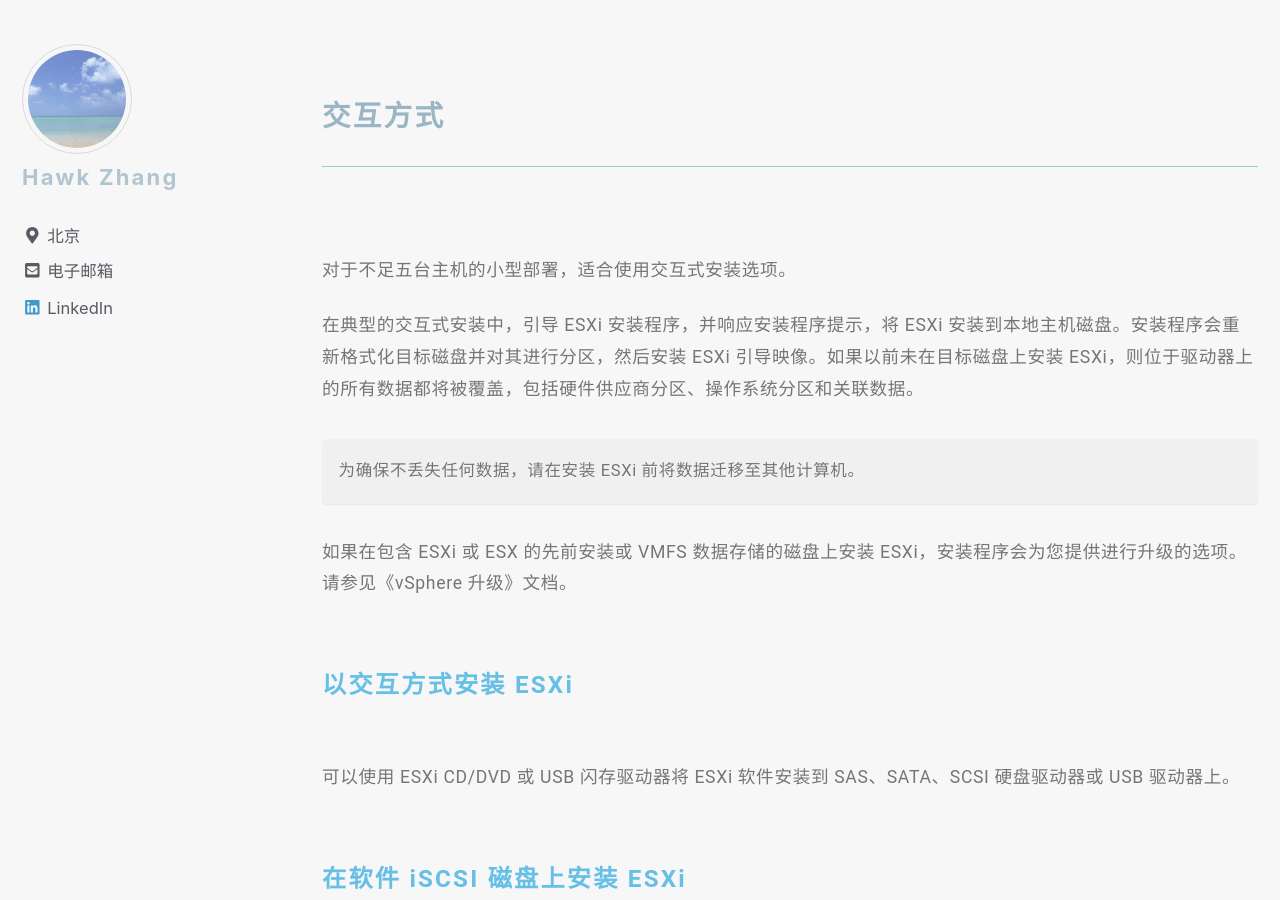
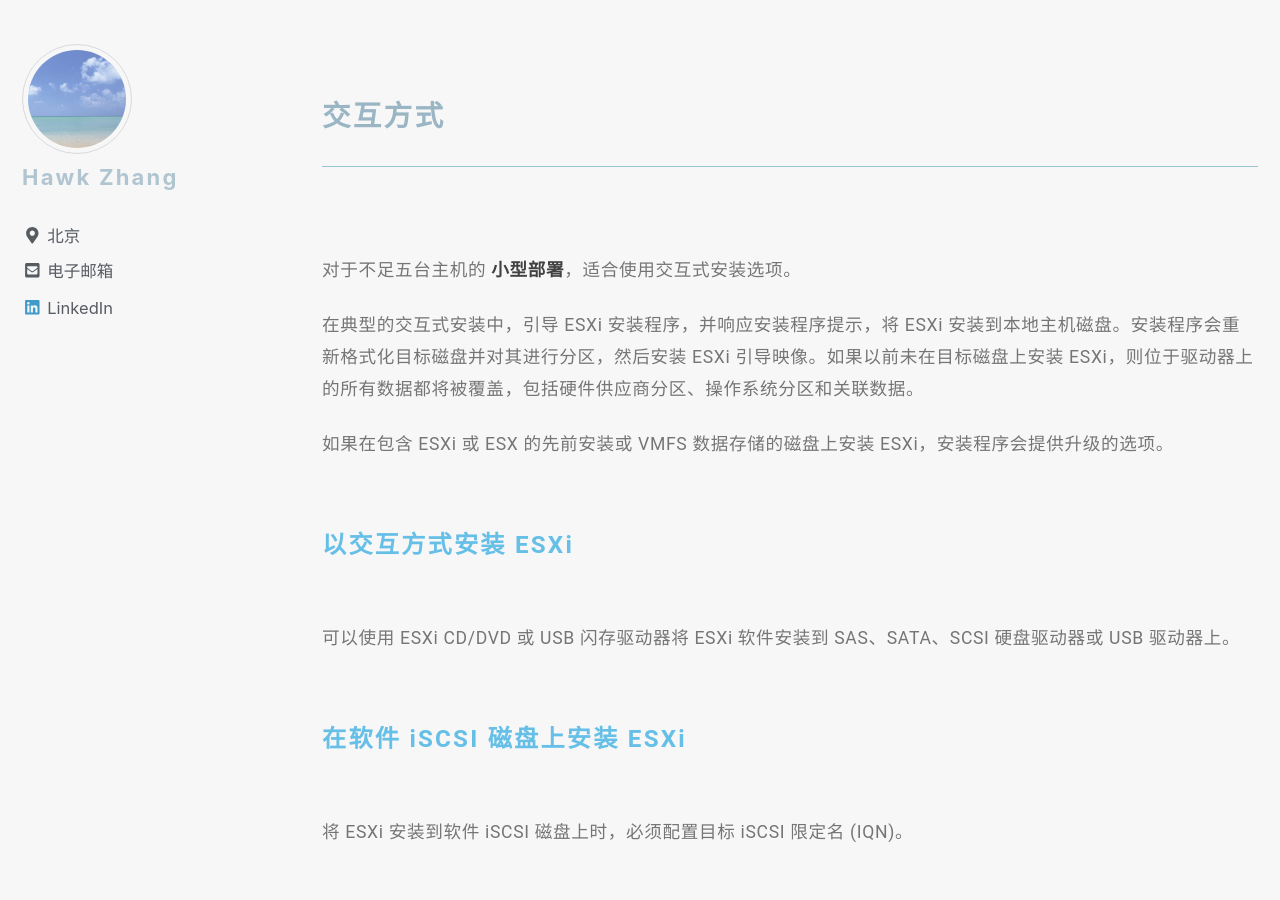
Before and after one commit to narru888/linotes_note, a Jekyll site: the page built from _posts/virtualizaion/2018-04-01-vsphere.setup.md, in a window 1280 px wide and 900 px high, scrolled down 14954 px. Built offline with Jekyll 4.4.1, drawn with Linux system fonts in a browser that asks for light colours; nearby versions of some CDN libraries; a script that is not in the unit is left out.

Commit message:
update on 2018-11-28 15:50:01 CST

```diff
--- a/_posts/virtualizaion/2018-04-01-vsphere.setup.md
+++ b/_posts/virtualizaion/2018-04-01-vsphere.setup.md
@@ -522,14 +522,11 @@
 
 ### 交互方式
 
-对于不足五台主机的小型部署，适合使用交互式安装选项。
+对于不足五台主机的 **小型部署**，适合使用交互式安装选项。
 
 在典型的交互式安装中，引导 ESXi 安装程序，并响应安装程序提示，将 ESXi 安装到本地主机磁盘。安装程序会重新格式化目标磁盘并对其进行分区，然后安装 ESXi 引导映像。如果以前未在目标磁盘上安装 ESXi，则位于驱动器上的所有数据都将被覆盖，包括硬件供应商分区、操作系统分区和关联数据。
 
-为确保不丢失任何数据，请在安装 ESXi 前将数据迁移至其他计算机。
-{: .notice}
-
-如果在包含 ESXi 或 ESX 的先前安装或 VMFS 数据存储的磁盘上安装 ESXi，安装程序会为您提供进行升级的选项。请参见《vSphere 升级》文档。
+如果在包含 ESXi 或 ESX 的先前安装或 VMFS 数据存储的磁盘上安装 ESXi，安装程序会提供升级的选项。
 
 #### 以交互方式安装 ESXi
 
```
